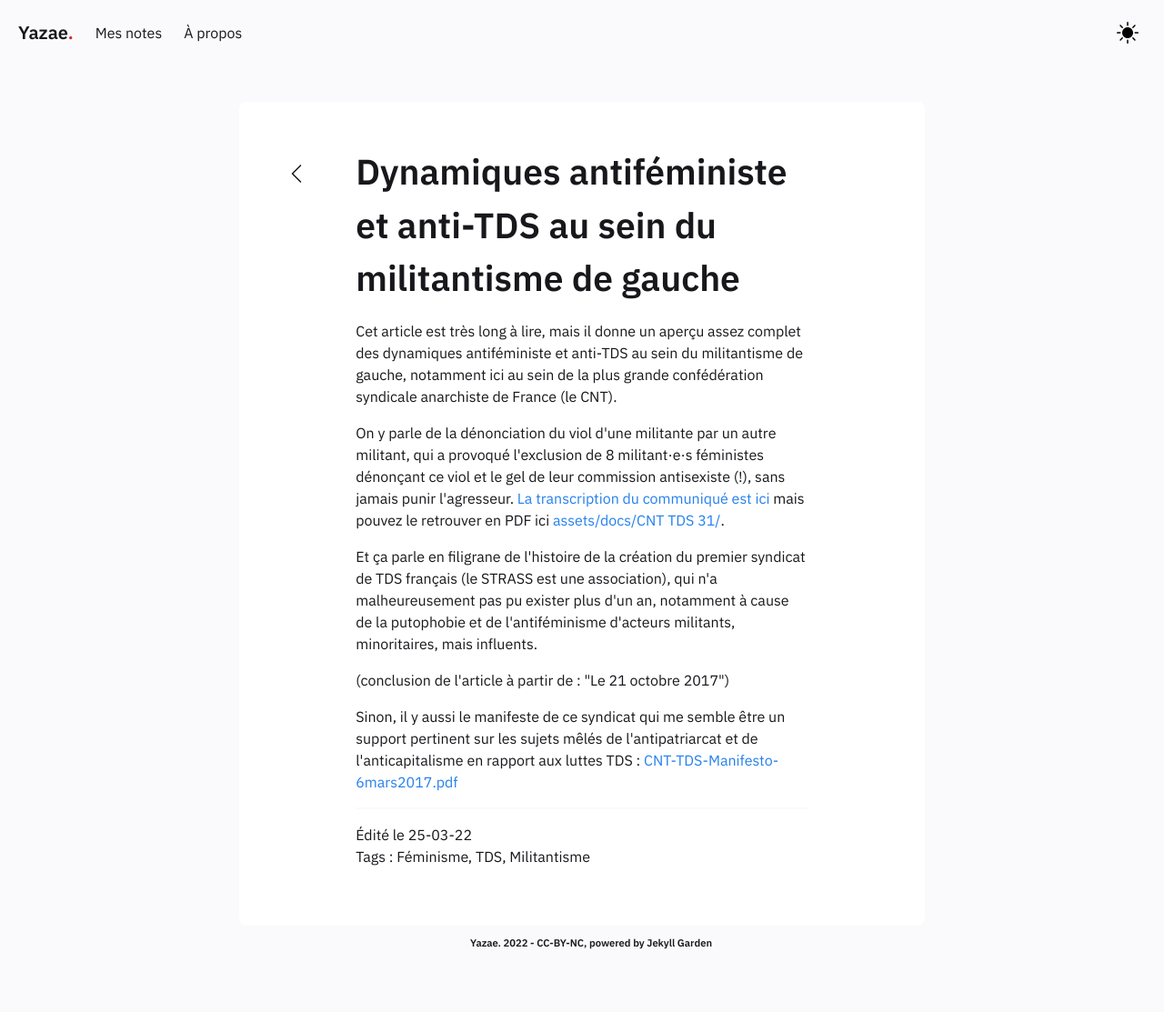
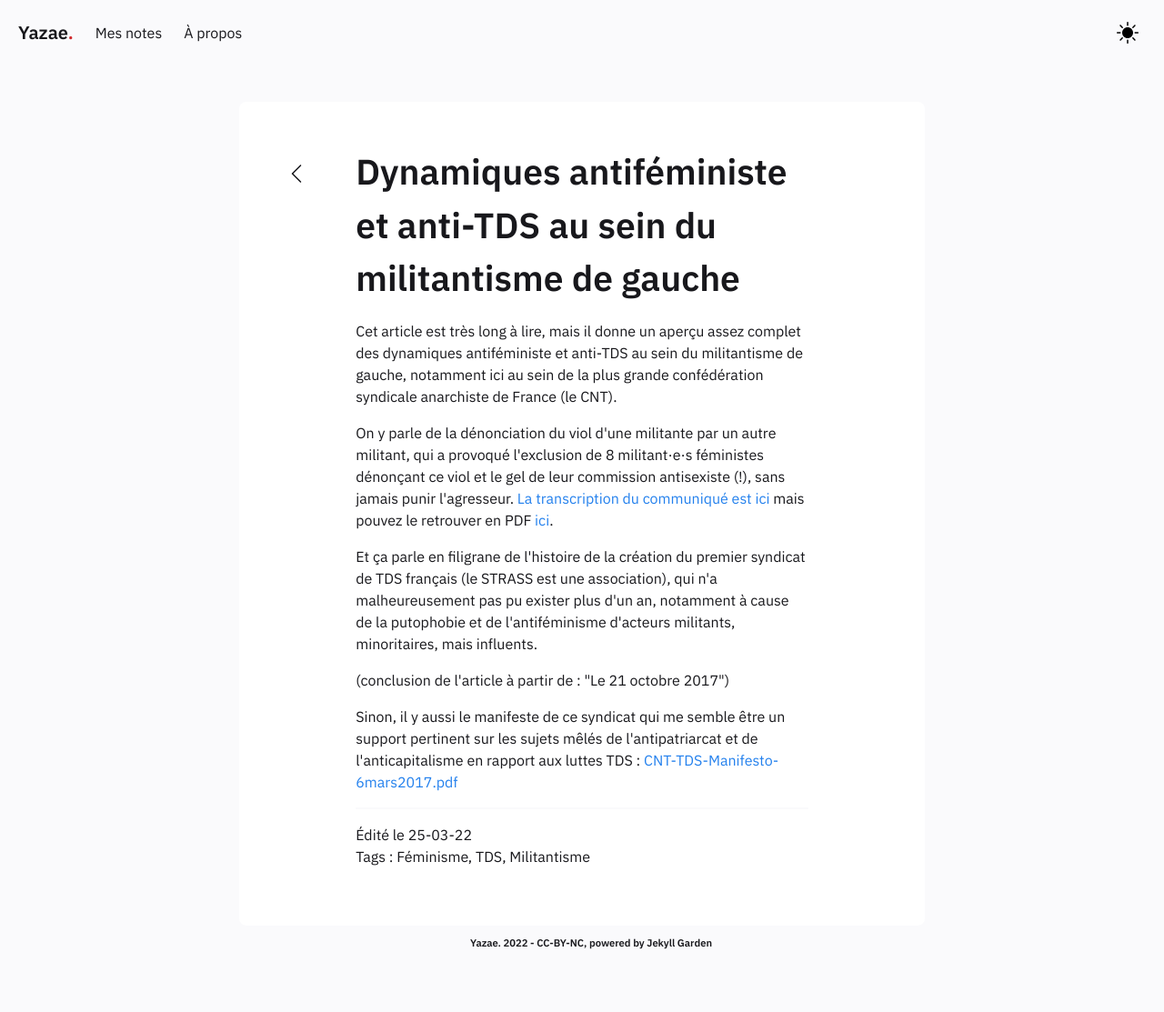
Before and after one commit to yazae/yazae.github.io, a Jekyll site: the page built from _notes/Public/Dynamiques antiféministe et anti-TDS.md, in a window 1280 px wide. Shown: the whole page at 91% size. Built offline with Jekyll 4.4.1, drawn with Linux system fonts in a browser that asks for light colours.

Commit message:
Update Dynamiques antiféministe et anti-TDS.md

```diff
--- a/_notes/Public/Dynamiques antiféministe et anti-TDS.md
+++ b/_notes/Public/Dynamiques antiféministe et anti-TDS.md
@@ -6,7 +6,7 @@ date : 01-12-2018
 
 Cet article est très long à lire, mais il donne un aperçu assez complet des dynamiques antiféministe et anti-TDS au sein du militantisme de gauche, notamment ici au sein de la plus grande confédération syndicale anarchiste de France (le CNT).
 
-On y parle de la dénonciation du viol d'une militante par un autre militant, qui a provoqué l'exclusion de 8 militant·e·s féministes dénonçant ce viol et le gel de leur commission antisexiste (!), sans jamais punir l'agresseur. [La transcription du communiqué est ici](https://cnttds31.noblogs.org/) mais pouvez le retrouver en PDF ici [assets/docs/CNT TDS 31/]().
+On y parle de la dénonciation du viol d'une militante par un autre militant, qui a provoqué l'exclusion de 8 militant·e·s féministes dénonçant ce viol et le gel de leur commission antisexiste (!), sans jamais punir l'agresseur. [La transcription du communiqué est ici](https://cnttds31.noblogs.org/) mais pouvez le retrouver en PDF [ici](assets/docs/CNT TDS 31/BalanceTonOrga-12juin2018.pdf).
 
 Et ça parle en filigrane de l'histoire de la création du premier syndicat de TDS français (le STRASS est une association), qui n'a malheureusement pas pu exister plus d'un an, notamment à cause de la putophobie et de l'antiféminisme d'acteurs militants, minoritaires, mais influents.
 
```
